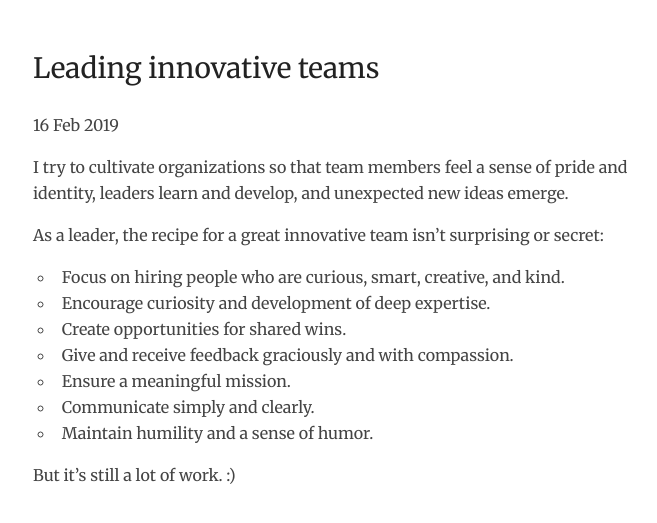
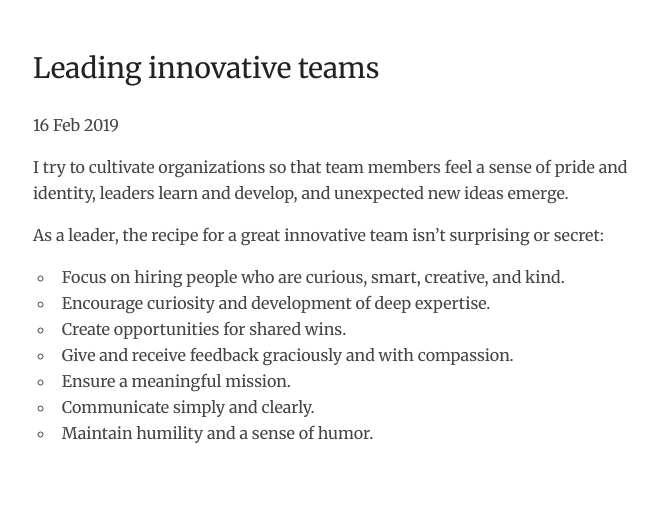
Before and after one commit to burnto/brentfitzgerald.com, a Jekyll site: the page built from _posts/2019-02-16-innovative-teams.md, in a window 1280 px wide. Shown: the top 523 px of the page, without its empty margins (287-944 px from the left). Built offline with Jekyll 4.4.1, drawn with Linux system fonts in a browser that asks for light colours.

Commit message:
remove line from team post

```diff
--- a/_posts/2019-02-16-innovative-teams.md
+++ b/_posts/2019-02-16-innovative-teams.md
@@ -13,5 +13,3 @@ As a leader, the recipe for a great innovative team isn't surprising or secret:
 - Ensure a meaningful mission.
 - Communicate simply and clearly.
 - Maintain humility and a sense of humor.
-
-But it's still a lot of work. :)
```
